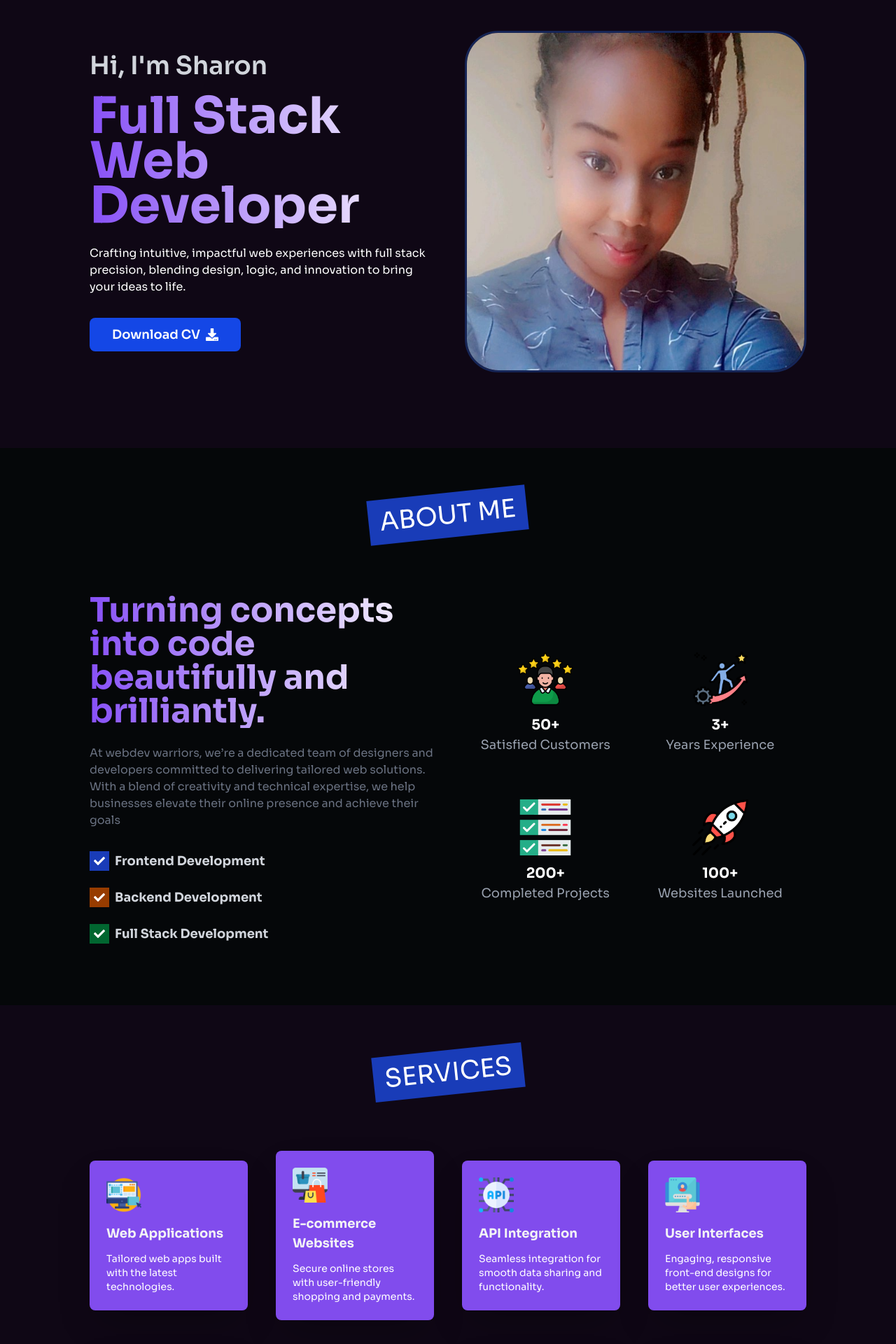
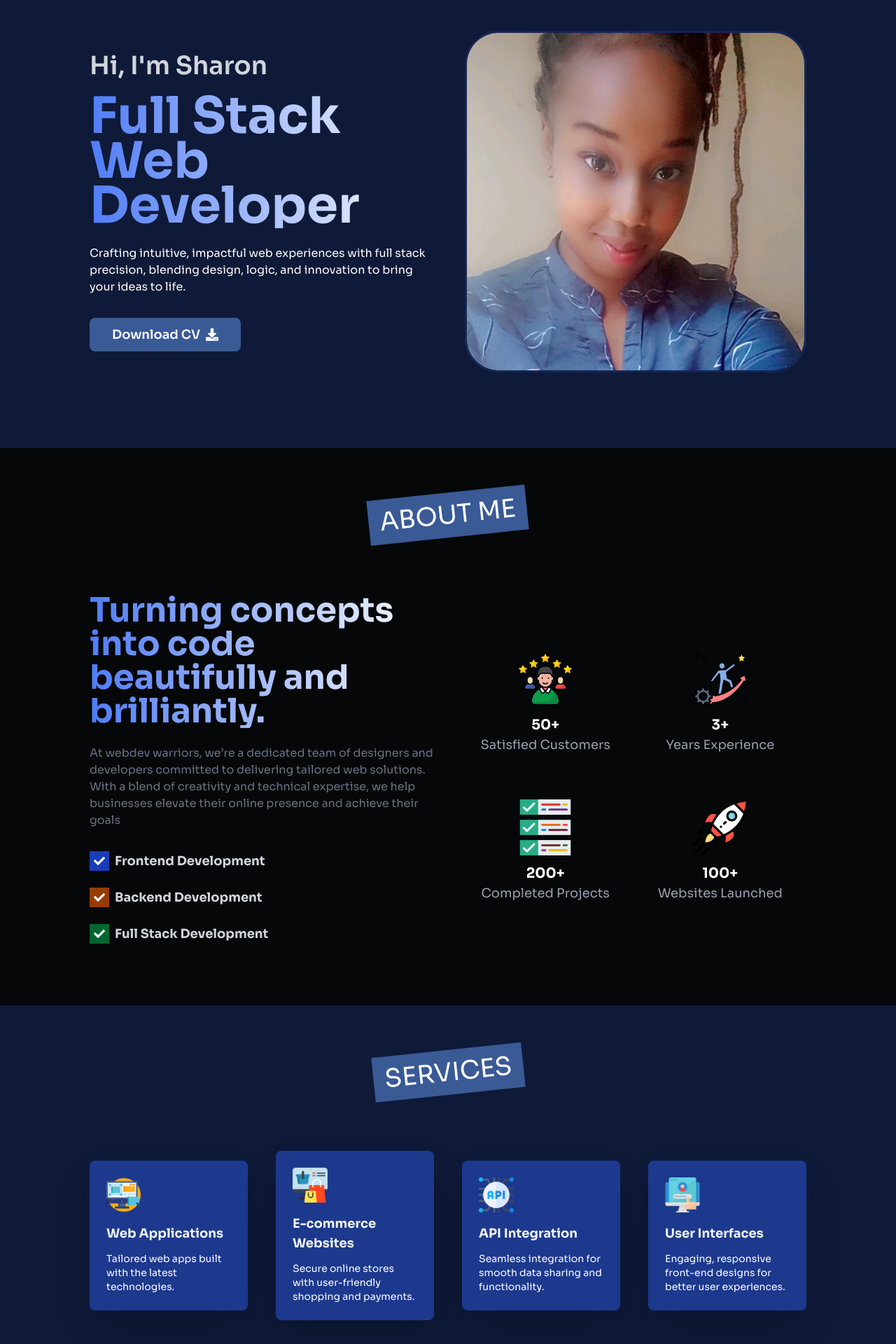
Before and after one commit to Sharon1347/Dev-Portfolio, a Next.js app: page / in a window 1280 px wide. Shown: the part 160-2080 px from the top of the page at 70% size. Built offline with nearby package versions, Linux system fonts and the light colour scheme.

Commit message:
Updated footer and hover effects

```diff
--- a/app/globals.css
+++ b/app/globals.css
@@ -57,7 +57,7 @@ body {
 
 /* Custom text background gradient */
 .text-bg {
-  background-image:  linear-gradient(to right, #8750f7 0%, #ffffff 100%);
+  background-image:  linear-gradient(to right, #4F7CF7 0%, #ffffff 100%);
   background-clip: text;
   -webkit-background-clip: text;
   -webkit-text-fill-color: transparent;
@@ -69,10 +69,10 @@ height: 10px
 }
 
 .custom-scrollbar::-webkit-scrollbar-track {
-background: #44028f;
+background: #3A5A96;
 }
 
 .custom-scrollbar::-webkit-scrollbar-thumb {
-  background: #c277fa;
+  background: #4a90e2;
   border-radius: 4px;
 }
--- a/components/Helper/SectionHeading.tsx
+++ b/components/Helper/SectionHeading.tsx
@@ -6,7 +6,7 @@ type Props  ={
 }
 
 const SectionHeading = ({children}:Props) => {
-  return <h1 className=" bg-blue-800 w-fit text-center px-4 py-3 mx-auto text-white text-2xl sm:text-3xl
+  return <h1 className=" bg-[#3A5A96] w-fit text-center px-4 py-3 mx-auto text-white text-2xl sm:text-3xl
   md:text-4xl uppercase -rotate-6">{children}</h1>
 
 };
--- a/components/Home/Blog/Blog.tsx
+++ b/components/Home/Blog/Blog.tsx
@@ -4,7 +4,7 @@ import React from "react";
 import BlogCard from "./BlogCard";
 
 const Blog = () => {
-  return <div className="pt-16 pb-16 bg-[#0f0715]">
+  return <div className="pt-16 pb-16 bg-[#0F1A38]">
     <SectionHeading>Our Blog</SectionHeading>
     <div className="w-[80%] mx-auto mt-20 grid grid-cols-1 md:grid-cols-2 xl:grid-cols-3 gap-12 items-center">
         {blogs.map((blog,i)=>{
--- a/components/Home/Blog/BlogCard.tsx
+++ b/components/Home/Blog/BlogCard.tsx
@@ -14,7 +14,7 @@ type Props ={
 
 const BlogCard = ({ blog }:Props) => {
     const {date, image, summary, title} = blog;
-  return <div className=" bg-indigo-950 rounded-md overflow-hidden">
+  return <div className=" bg-blue-950 rounded-md overflow-hidden">
     <Image src={image}
     alt={title}
     width={300}
@@ -22,7 +22,7 @@ const BlogCard = ({ blog }:Props) => {
     className="w-full h-[250px] object-cover"
     />
     <div className="p-6">
-        <p className="rounded-sm px-6 py-1.5 bg-rose-500 text-white w-fit">
+        <p className="rounded-sm px-6 py-1.5 bg-sky-500 text-white w-fit">
             News
         </p>
         <h1 className="sm:text-lg text-base cursor-pointer hover:text-gray-100 hover:underline transition-all duration-200 mt-6 mb-2 text-gray-200 leading-[1.6rem] font-bold">
@@ -33,7 +33,7 @@ const BlogCard = ({ blog }:Props) => {
         <div className="mt-4 mb-4 w-full h-[1.5px] bg-gray-400 opacity-45"></div>
         <div className="flex items-center justify-between">
             <h1 className="text-sm text-gray-300 font-bold">{date}</h1>
-            <button className="text-base hover:text-rose-500 text-gray-200 underline font-bolds">Read More</button>
+            <button className="text-base hover:text-sky-400 text-gray-200 underline font-bolds">Read More</button>
         </div>
 
     </div>
--- a/components/Home/Contact/ContactForm.tsx
+++ b/components/Home/Contact/ContactForm.tsx
@@ -1,6 +1,6 @@
 import React from "react";
 const ContactForm = () => {
-  return  <div className="bg-[#140c1c] rounded-lg p-4 sm:p-10">
+  return  <div className="bg-[#0F1A38] rounded-lg p-4 sm:p-10">
       <h1 className="text-bg text-2xl md:text-3xl lg:text-[2.5rem] font-bold">Work with us!</h1>
       <p className="text-gray-200 mt-3 text-xs md:text-sm lg:text-base">
         Lorem ipsum dolor sit amet consectetur adipisicing elit.
@@ -67,7 +67,7 @@ const ContactForm = () => {
         <div>
           <button
             type="submit"
-            className="px-8 py-3.5 bg-[#7947df] text-white hover:bg-[#5c2fb7] transition-all duration-150 rounded-full"
+            className="px-8 py-3.5 bg-[#283fa7] text-white hover:bg-[#375bd3] hover:brightness-110 transition-all duration-150 rounded-full"
           >
             Send Message
           </button>
--- a/components/Home/Footer/Footer.tsx
+++ b/components/Home/Footer/Footer.tsx
@@ -2,17 +2,20 @@ import Image from "next/image";
 import React from "react";
 
 const Footer = () => {
-  return <div className="pt-16 pb-15 bg-[#0f0715]">
+  return (
+    <div className="pt-8 pb-6 bg-[#0F1A38]"> {/* Reduced padding */}
       <div>
         <Image
           src="/images/logo.png"
           alt="logo"
-        width={180}
-        height={180}
+          width={140} // Reduced size
+          height={140}
           className="mx-auto"
         />
       </div>
-    <div className="flex items-center flex-wrap justify-center space-x-10 space-y-4 text-white font-bold">
+
+      <div className="flex flex-wrap justify-center gap-x-6 gap-y-2 text-white font-semibold mt-4 text-sm">
+        {/* Changed to use gap for better spacing control, and smaller text */}
         <div>Home</div>
         <div>About</div>
         <div>Services</div>
@@ -20,11 +23,12 @@ const Footer = () => {
         <div>Reviews</div>
         <div>Contact</div>
       </div>
-    <p className="text-white text-opacity-60 mt-6 text-center">
+
+      <p className="text-white text-opacity-60 mt-4 text-center text-xs">
         © 2025 Sharon Koech. All rights reserved.
       </p>
-  </div>;
-
+    </div>
+  );
 };
 
 export default Footer;
--- a/components/Home/Hero/Hero.tsx
+++ b/components/Home/Hero/Hero.tsx
@@ -7,7 +7,7 @@ import Image from "next/image";
 
 const Hero = () => {
   return (
-<div className="w-full pt-[4vh] md:pt-[12vh] h-screen bg-[#0f0715] overflow-hidden relative">
+<div className="w-full pt-[4vh] md:pt-[12vh] h-screen bg-[#0F1A38] overflow-hidden relative">
  <div className="flex justify-center flex-col w-4/5 h-full mx-auto">
       <div className="grid grid-cols-1 lg:grid-cols-2 items-center gap-12">
         {/* Text Content */}
@@ -27,7 +27,7 @@ const Hero = () => {
                         {BaseInfo.description}
                         </p>
                         {/* Button */}
-                        <button data-aos="zoom-in" data-aos-delay="300" className="md:px-8 md:py-2.5 px-6 py-1.5 text-white  font-semibold text-sm md:text-lg transition-all duration-200 rounded-lg mt-8 bg-blue-700 hover:bg-blue-900 flex items-center space-x-2">
+                        <button data-aos="zoom-in" data-aos-delay="300" className="md:px-8 md:py-2.5 px-6 py-1.5 text-white  font-semibold text-sm md:text-lg transition-all duration-200 rounded-lg mt-8 bg-[#3A5A96] hover:bg-blue-900 flex items-center space-x-2">
                             <span>Download CV</span>
                             <FaDownload/>
                         </button>
--- a/components/Home/Navbar/Nav.tsx
+++ b/components/Home/Navbar/Nav.tsx
@@ -33,7 +33,7 @@ return () => {
 },[]);
 
   return (
-    <div className={`fixed ${navBg ? "bg-[#240b39]" : "fixed"
+    <div className={`fixed ${navBg ? "bg-[#1D2A55]" : "fixed"
 
     } h-[12vh] z-[10]  w-full transition-all duration-200` }>
 
--- a/components/Home/Services/ServiceCard.tsx
+++ b/components/Home/Services/ServiceCard.tsx
@@ -13,7 +13,7 @@ type Props= {
     };
 };
 const ServiceCard = ({service}:Props) => {
-  return  <Tilt className="shadow-2xl p-6 rounded-lg bg-[#814ced]">
+  return  <Tilt className="shadow-2xl p-6 rounded-lg bg-blue-900">
 <Image
 src={`${service.icon}`}
  alt={service.title}
--- a/components/Home/Services/Services.tsx
+++ b/components/Home/Services/Services.tsx
@@ -4,7 +4,7 @@ import React from "react";
 import ServiceCard from "./ServiceCard";
 
 const Services = () => {
-  return <div className="pt-16 pb-16 bg-[#0f0715]">
+  return <div className="pt-16 pb-16 bg-[#0F1A38]">
 <SectionHeading>Services</SectionHeading>
 <div className="grid grid-cols-1 sm:grid-cols-2 lg:grid-cols-3 xl:grid-cols-4 gap-10 w-[80%] mx-auto items-center mt-20">
     {servicesData.map((service,i)=>{
--- a/components/Home/Skills/Skills.tsx
+++ b/components/Home/Skills/Skills.tsx
@@ -5,7 +5,7 @@ import SkillCard from "./SkillCard";
 
 const Skills = () => {
   return (
-    <div className="pt-16 pb-16 bg-[#0f0715]">
+    <div className="pt-16 pb-16 bg-[#0F1A38]">
       <SectionHeading>My Skills</SectionHeading>
       <div className="mt-20 w-[80%] mx-auto grid grid-cols-1 sm:grid-cols-2 md:grid-cols-3 lg:grid-cols-4 xl:grid-cols-5 gap-4 items-center">
         {skillsData.map((skill,i) => (
```
Also changed, not shown: components/Home/Reviews/ReviewCard.tsx (+5 -5 lines). Lines whose indentation alone changed are shown as unchanged.
